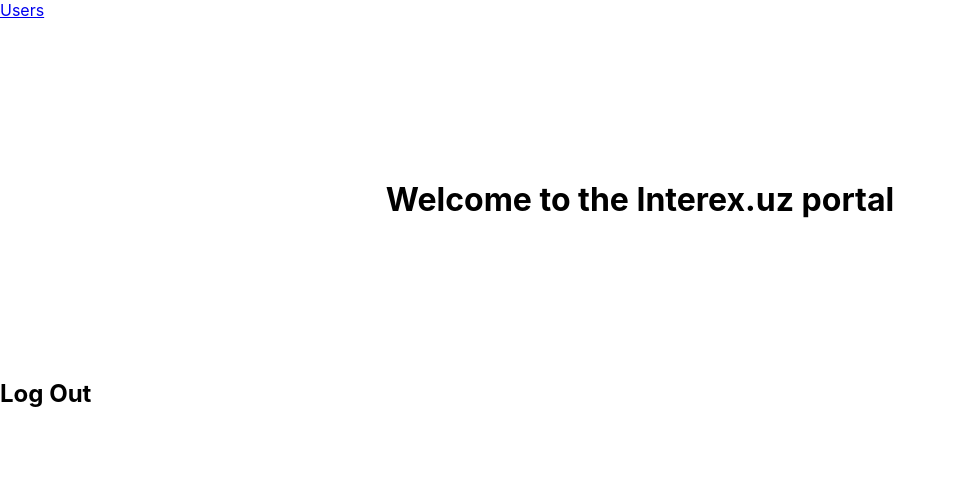
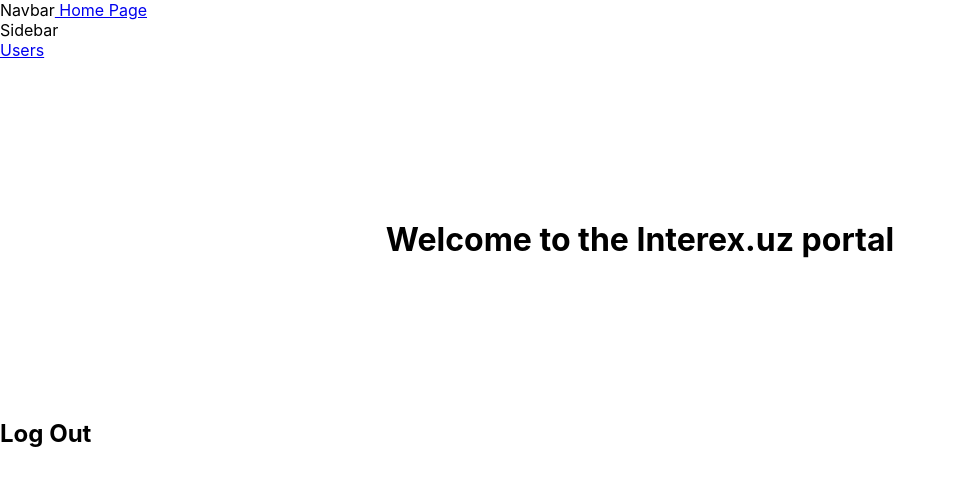
Before and after one commit to IamShawnMan/interex, a React (Create React App) app in the folder client/: page /home in a window 1280 px wide. Shown: the top 486 px of the page, without its empty margins (0-956 px from the left). Built offline with nearby package versions, Linux system fonts and the light colour scheme; sample sign-in values are in the browser's storage.

Commit message:
Layout component created

```diff
--- /dev/null
+++ b/client/src/components/Layout/Layout.js
@@ -0,0 +1,15 @@
+import React from "react";
+import Sidebar from "../UI/Sidebar/Sidebar";
+import Navbar from "../UI/Navbar/Navbar";
+
+function Layout(props) {
+  return (
+    <div>
+      <Navbar />
+      <Sidebar />
+      {props.children}
+    </div>
+  );
+}
+
+export default Layout;
--- /dev/null
+++ b/client/src/components/UI/Navbar/Navbar.js
@@ -0,0 +1,13 @@
+import React from "react";
+import { Link } from "react-router-dom";
+
+function Navbar() {
+  return (
+    <div>
+      Navbar
+      <Link to={"/home"}> Home Page</Link>
+    </div>
+  );
+}
+
+export default Navbar;
--- /dev/null
+++ b/client/src/components/UI/Sidebar/Sidebar.js
@@ -0,0 +1,7 @@
+import React from "react";
+
+function Sidebar() {
+  return <div>Sidebar</div>;
+}
+
+export default Sidebar;
--- a/client/src/pages/Home/Home.js
+++ b/client/src/pages/Home/Home.js
@@ -1,5 +1,6 @@
 import React, { useContext } from "react";
 import { Link, useNavigate } from "react-router-dom";
+import Layout from "../../components/Layout/Layout";
 import AppContext from "../../context/AppContext";
 
 import styles from "./Home.module.css";
@@ -14,6 +15,7 @@
   };
 
   return (
+    <Layout>
       <div>
         <Link to="/users">Users</Link>
         <h1 className={styles.h1}>Welcome to the Interex.uz portal</h1>
@@ -21,6 +23,7 @@
           Log Out
         </h2>
       </div>
+    </Layout>
   );
 }
 
--- a/client/src/pages/Users/user-mutation/UserMutation.js
+++ b/client/src/pages/Users/user-mutation/UserMutation.js
@@ -1,28 +1,26 @@
 import { yupResolver } from "@hookform/resolvers/yup";
 import { useEffect, useState } from "react";
 import { useForm } from "react-hook-form";
-import { useNavigate} from "react-router-dom";
+import { useNavigate } from "react-router-dom";
 import * as yup from "yup";
 import http from "../../../utils/axios-instance";
 import { toast } from "react-toastify";
+import Layout from "../../../components/Layout/Layout";
 
 const schema = yup.object().shape({
-  firstName:yup
+  firstName: yup
     .string()
     .trim()
     .required("FirstName bo'sh bo'lishi mumkin emas"),
-    phoneNumber:yup
+  phoneNumber: yup
     .string()
     .trim()
     .required("Telefon raqami bo'sh bo'lishi mumkin emas"),
-    passportNumber:yup
+  passportNumber: yup
     .string()
     .trim()
     .required("Pasport raqami bo'sh bo'lishi mumkin emas"),
-    lastName:yup
-    .string()
-    .trim()
-    .required("LastName bo'sh bo'lishi mumkin emas"),
+  lastName: yup.string().trim().required("LastName bo'sh bo'lishi mumkin emas"),
   username: yup
     .string()
     .trim()
@@ -38,58 +36,55 @@
 });
 const UserMutation = () => {
   const navigate = useNavigate();
-  const [role,setRole]=useState(null)
-  const [roles,setRoles]=useState(null)
-  const [regions,setRegions]=useState(null)
-  const [testRole,setTestRole]=useState(null)
+  const [role, setRole] = useState(null);
+  const [roles, setRoles] = useState(null);
+  const [regions, setRegions] = useState(null);
+  const [testRole, setTestRole] = useState(null);
   const {
     register,
     handleSubmit,
     formState: { errors },
-  } = useForm(
-{  resolver: yupResolver(schema),
-}
-  );
-  const getAllUserRoles=async()=>{
+  } = useForm({ resolver: yupResolver(schema) });
+  const getAllUserRoles = async () => {
     const res = await http({
       url: "/users/roles",
       method: "GET",
     });
     setRoles(res.data.data.roles);
-  }
-  const getAllRegions=async()=>{
+  };
+  const getAllRegions = async () => {
     const res = await http({
       url: "/regions",
       method: "GET",
     });
     setRegions(res.data.data.allRegions);
-  }
-  const formSubmit=async(data)=>{
+  };
+  const formSubmit = async (data) => {
     console.log(data);
     try {
       const res = await http({
         url: "/users",
         method: "POST",
-      data:{...data,userRole:role},
+        data: { ...data, userRole: role },
       });
       console.log(res);
       toast.success(res.data.message);
-    navigate("/users")
-
+      navigate("/users");
     } catch (error) {
       toast.error(error.response.data.message);
     }
-
-  }
+  };
   useEffect(() => {
-    getAllUserRoles()
-    getAllRegions()
+    getAllUserRoles();
+    getAllRegions();
   }, []);
 
   return (
     <>
-   { roles&&!role&&<>
-    <select onChange={(e)=>setTestRole(e.target.value)}>
+      <Layout>
+        {roles && !role && (
+          <>
+            <select onChange={(e) => setTestRole(e.target.value)}>
               <option value={null}></option>
               {roles &&
                 roles.map((c) => (
@@ -98,13 +93,21 @@
                   </option>
                 ))}
             </select>
-            <button disabled={testRole?false:true} onClick={()=>{setRole(testRole)
+            <button
+              disabled={testRole ? false : true}
+              onClick={() => {
+                setRole(testRole);
                 console.log("adadfa");
-            }}>NEXT</button>
-    </>}
-    {role&&<>
+              }}
+            >
+              NEXT
+            </button>
+          </>
+        )}
+        {role && (
+          <>
             <form
-        onSubmit={handleSubmit((data) =>formSubmit(data))}
+              onSubmit={handleSubmit((data) => formSubmit(data))}
               className="form"
             >
               <label for="text"></label>
@@ -161,7 +164,10 @@
                 {...register("phoneNumber")}
               />
               {errors.phoneNumber && <p>{errors.phoneNumber.message}</p>}
-       {role==="COURIER"&&<> <label for="regionId"></label>
+              {role === "COURIER" && (
+                <>
+                  {" "}
+                  <label for="regionId"></label>
                   <select name="func" {...register(`regionId`)}>
                     <option value={null}></option>
                     {regions &&
@@ -171,8 +177,12 @@
                         </option>
                       ))}
                   </select>
-        {errors.regionId && <p>{errors.regionId.message}</p>}</>}
-        <button className="btnLogin" type="submit">Create Accaunt</button>
+                  {errors.regionId && <p>{errors.regionId.message}</p>}
+                </>
+              )}
+              <button className="btnLogin" type="submit">
+                Create Accaunt
+              </button>
             </form>
             <button
               style={{
@@ -184,7 +194,11 @@
               onClick={() => navigate(-1)}
             >
               ◀
-      </button></>}</>
+            </button>
+          </>
+        )}
+      </Layout>
+    </>
   );
 };
 
--- a/client/src/pages/Users/users/Users.js
+++ b/client/src/pages/Users/users/Users.js
@@ -3,18 +3,18 @@
 import http from "../../../utils/axios-instance";
 import { useState } from "react";
 import { BasicTable } from "../../../components/table/BasicTable";
+import Layout from "../../../components/Layout/Layout";
 function Users() {
   const [value, setValue] = useState(null);
-  const getAllUser=async()=>{
+  const getAllUser = async () => {
     const res = await http({
-    url: "/users",
-    method: "GET",
-  });
- setValue( res.data.data.allUsers.rows)
-  }
+      url: "/users",
+    });
+    setValue(res.data.data.allUsers.content);
+  };
   useEffect(() => {
     getAllUser();
-  },[]);
+  }, []);
 
   const usersCols = [
     { Header: "First Name", accessor: "firstName" },
@@ -26,17 +26,16 @@
   ];
 
   return (
-    <>
-    <Link to="/users/new">Add User</Link>
-    <br/>
-    <Link to="/home">Home</Link>
+    <Layout>
+      <Link to="/users/new">Add User</Link>
+      <br />
+      <Link to="/home">Home</Link>
       {value?.length > 0 ? (
         <BasicTable columns={usersCols} data={value} />
       ) : (
         <p>Malumotlar yoq</p>
       )}
- </>
-
+    </Layout>
   );
 }
 
--- a/client/src/utils/axios-instance.js
+++ b/client/src/utils/axios-instance.js
@@ -2,7 +2,7 @@
 const token = localStorage.getItem("token");
 
 export default axios.create({
-  baseURL: "/api/v1",
+  baseURL: "http://192.168.60.115:8080/api/v1",
   headers: {
     authorization: `Bearer ${token}`,
   },
```
Also changed, not shown: client/src/components/Layout/Layout.module.css (added), client/src/components/UI/Navbar/Navbar.module.css (added), client/src/components/UI/Sidebar/Sidebar.module.css (added). Lines whose indentation alone changed are shown as unchanged.
